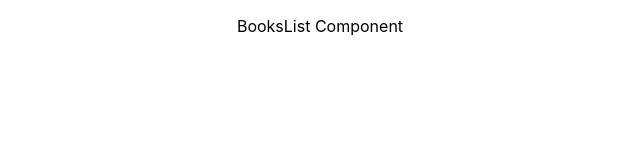
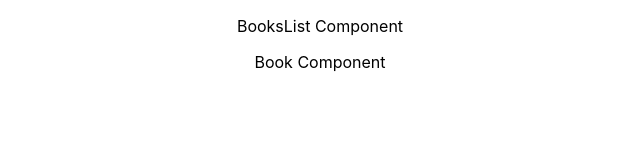
Before and after one commit to SilviaCabello/Books-app, a React (Create React App) app in the folder books-app/: page / in a window 1280 px wide. Shown: the top 160 px of the page, without its empty margins (320-960 px from the left). Built offline with nearby package versions, Linux system fonts and the light colour scheme.

Commit message:
add book component

```diff
--- /dev/null
+++ b/books-app/src/components/Book.js
@@ -0,0 +1,5 @@
+const Book = () => {
+    return <p>Book Component</p>
+};
+
+export default Book;
--- a/books-app/src/components/BooksList.js
+++ b/books-app/src/components/BooksList.js
@@ -1,5 +1,13 @@
-const BooksList = () => {
-    return <p>BooksList Component</p>
+import Book from "./Book";
+
+const BooksList = ({ booksInfo }) => {
+  console.log(booksInfo);
+  return (
+    <div>
+      <p>BooksList Component</p>
+      <Book />
+    </div>
+  );
 };
 
 export default BooksList;
```
